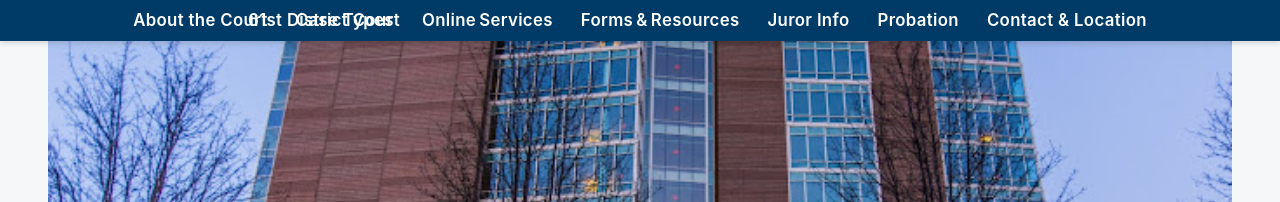
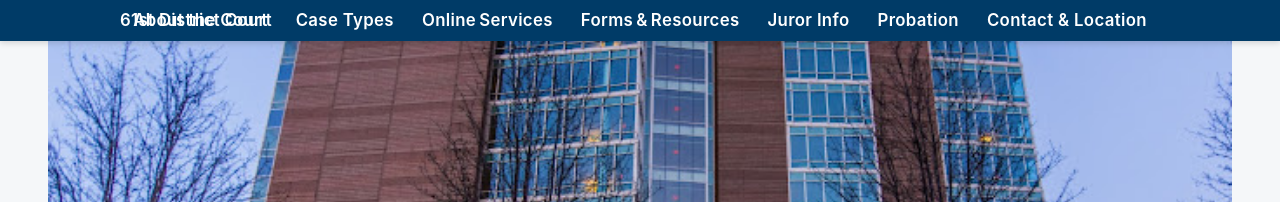
Before and after one commit to DrStern/DanFischer.github.io, a Jekyll site: the page built from index.md, in a window 1280 px wide. Shown: the top 202 px of the page. Built offline with Jekyll 4.4.1, drawn with Linux system fonts in a browser that asks for light colours.

Commit message:
Update custom.css

```diff
--- a/assets/css/custom.css
+++ b/assets/css/custom.css
@@ -35,7 +35,7 @@ a:hover{color:#003f8c;text-decoration:underline}
 /* Home / logo link */
 .home-link{
   position:absolute;
-  left:15.5rem;      /* ← tweak here to move logo right/left */
+  left:7.5rem;      /* ← tweak here to move logo right/left */
   margin-right:1rem;/* ← tweak here to widen/narrow gap before menu */
   font-weight:700;
   color:#fff;
```
